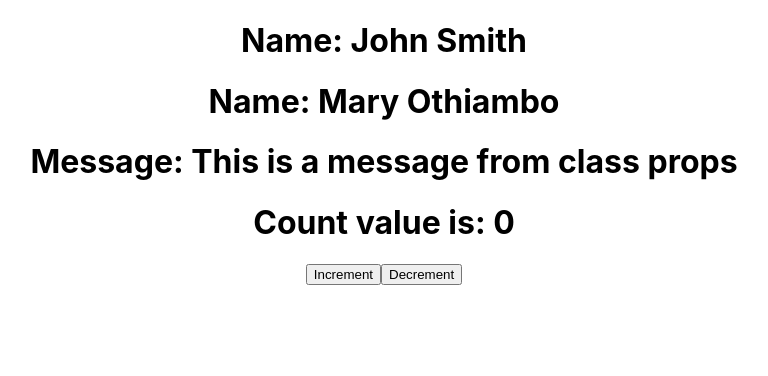
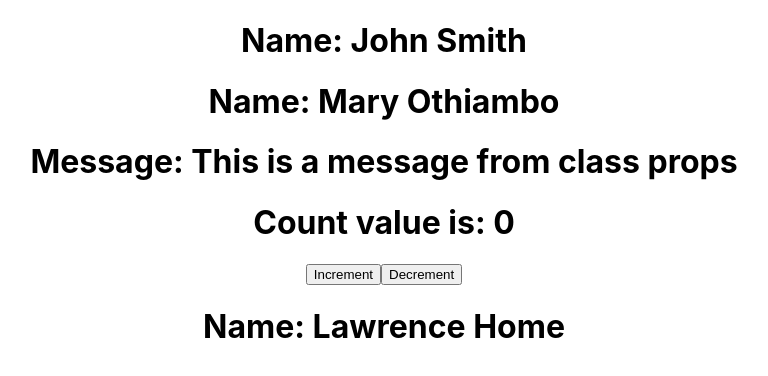
Before and after one commit to Ramas-21/react_tutorial, a React (Create React App) app: page / in a window 1280 px wide. Shown: the top 376 px of the page, without its empty margins (256-1024 px from the left). Built offline with nearby package versions, Linux system fonts and the light colour scheme.

Commit message:
Destructuring props in a function based component

```diff
--- a/src/App.js
+++ b/src/App.js
@@ -2,6 +2,7 @@ import './App.css';
 import Profile from './components/Profile';
 import Message from './components/Message';
 import Counter from './components/Counter';
+import Destructuring from './components/Destructuring';
 function App() {
   return (
     <div className="App">
@@ -9,6 +10,7 @@ function App() {
       <Profile name="Mary" lastName = "Othiambo"></Profile>
       <Message messageContent = "This is a message from class props"></Message>
       <Counter></Counter>
+      <Destructuring name = "Lawrence" lastName = "Home"></Destructuring>
     </div>
   );
 }
--- /dev/null
+++ b/src/components/Destructuring.js
@@ -0,0 +1,9 @@
+function Destructuring(props){
+const {name, lastName} = props;
+return (
+    <h1>
+        Name: {name} {lastName}
+    </h1>
+);
+}
+export default Destructuring;
```
